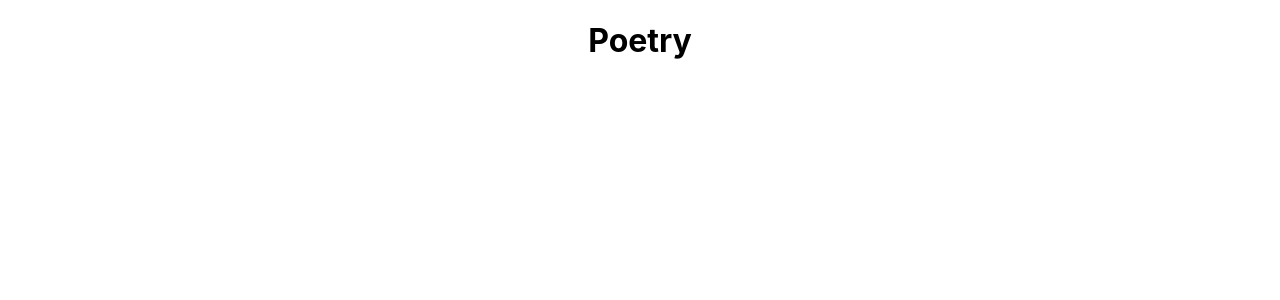
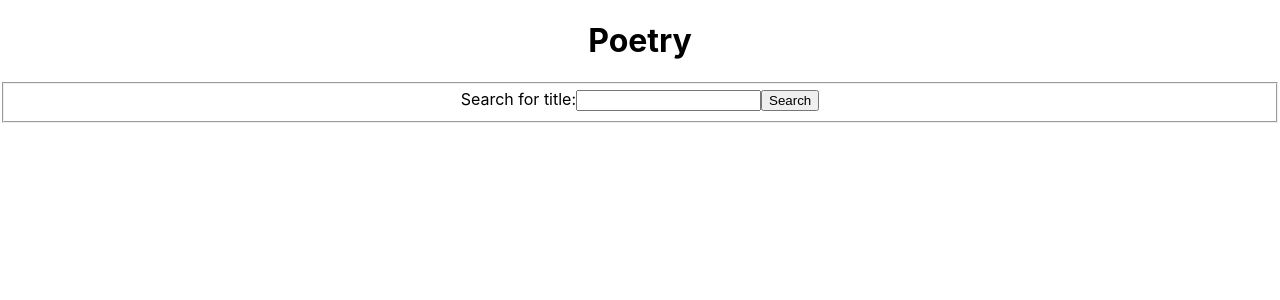
Before and after one commit to IAMAMZ/poetry, a React (Create React App) app: page / in a window 1280 px wide. Shown: the top 300 px of the page. Built offline with nearby package versions, Linux system fonts and the light colour scheme.

Commit message:
Add searchbox, and api call

```diff
--- a/src/App.js
+++ b/src/App.js
@@ -1,9 +1,45 @@
 import "./App.css";
+import SearchBox from "./components/SearchBox";
+import { useEffect, useState } from "react";
 
 function App() {
+  const [poems, setPoems] = useState();
+
+  function searchTitle(title) {
+    console.log("search title worked");
+    const url = "https://poetrydb.org/title/" + title;
+    fetch(url)
+      .then((response) => response.json())
+      .then((data) => {
+        setPoems(data);
+      });
+  }
+
+  useEffect(() => {
+    console.log("useEffect worked...");
+  }, [poems]);
   return (
     <div className="App">
       <h1>Poetry</h1>
+      <SearchBox
+        label="Search for title:"
+        buttonTxt={"Search"}
+        whenSubmit={searchTitle}
+      />
+      {poems
+        ? poems.map((poem) => {
+            const lines = poem.lines;
+            return (
+              <div>
+                <hr />
+                {lines.map((line) => (
+                  <p>{line}</p>
+                ))}
+                <hr />
+              </div>
+            );
+          })
+        : null}
     </div>
   );
 }
--- /dev/null
+++ b/src/components/SearchBox.js
@@ -0,0 +1,24 @@
+import { useState } from "react";
+
+export default function SearchBox({ label, buttonTxt, whenSubmit = (f) => f }) {
+  const [formInput, setFormInput] = useState();
+
+  return (
+    <form
+      onSubmit={(e) => {
+        e.preventDefault();
+        whenSubmit(formInput);
+      }}
+    >
+      <fieldset>
+        <label>{label}</label>
+        <input
+          id="inputText"
+          type="text"
+          onChange={(e) => setFormInput(e.target.value)}
+        ></input>
+        <button type="submit">{buttonTxt}</button>
+      </fieldset>
+    </form>
+  );
+}
```
